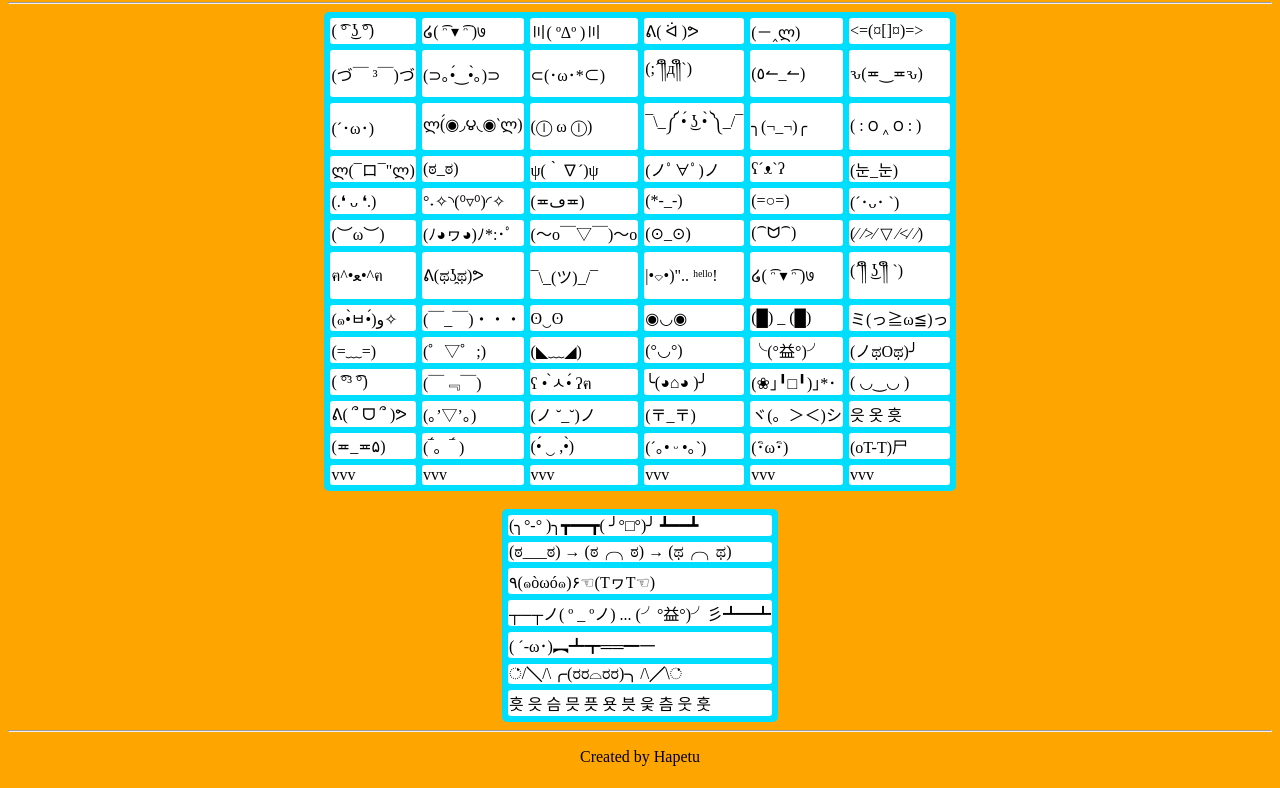
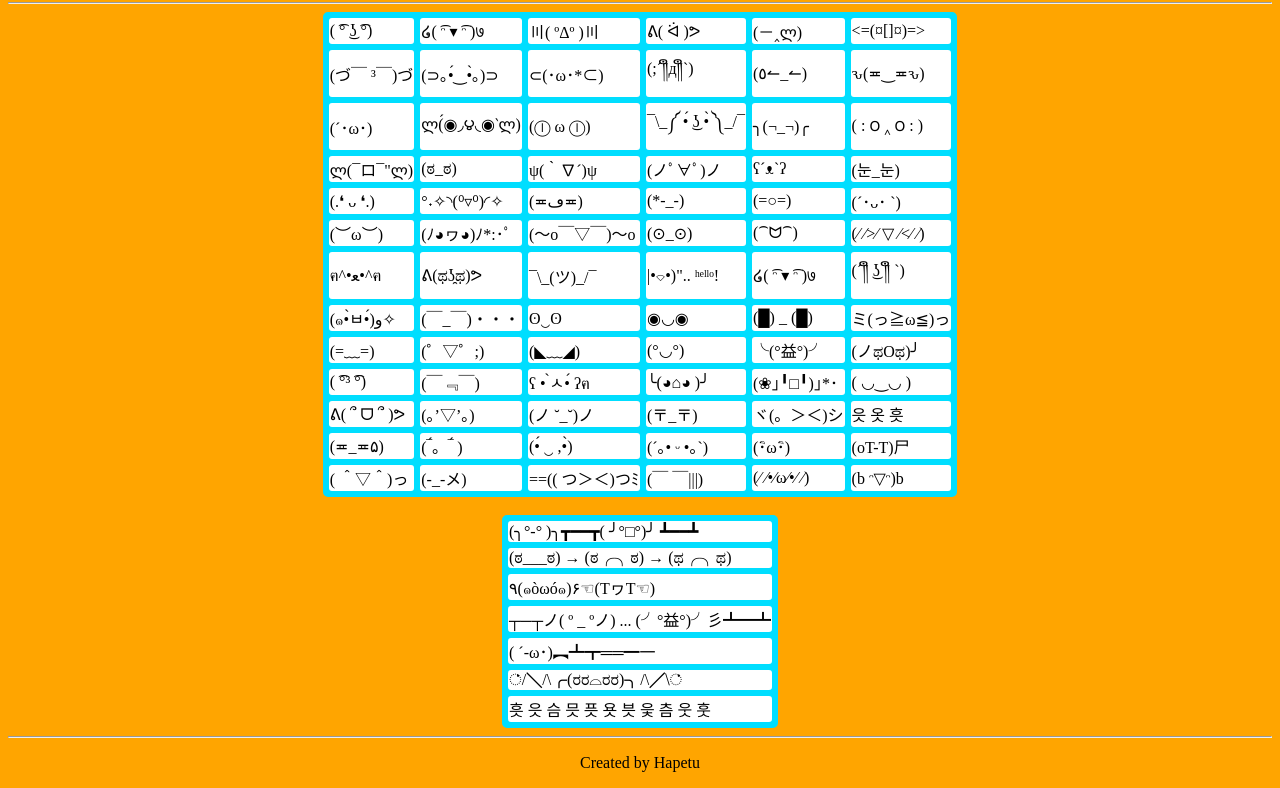
Before and after one commit to HAPETU/micro-sites, a plain HTML site: page index.html in a window 1280 px wide. Shown: the part 64-852 px from the top of the page. Drawn offline with Linux system fonts and the light colour scheme.

Commit message:
Update index.html

```diff
--- a/index.html
+++ b/index.html
@@ -107,12 +107,12 @@
 
     </tr>
     <tr>
-        <td>vvv</td>
-        <td>vvv</td>
-        <td>vvv</td>
-        <td>vvv</td>
-        <td>vvv</td>
-        <td>vvv</td>
+        <td>( ＾▽＾)っ</td>
+        <td>(-_-メ)</td>
+        <td>==(( つ＞＜)つﾐ</td>
+        <td>(￣ ￣|||)</td>
+        <td>(⁄ ⁄•⁄ω⁄•⁄ ⁄)</td>
+        <td>(b ᵔ▽ᵔ)b</td>
 
     </tr>
 </table>
```
